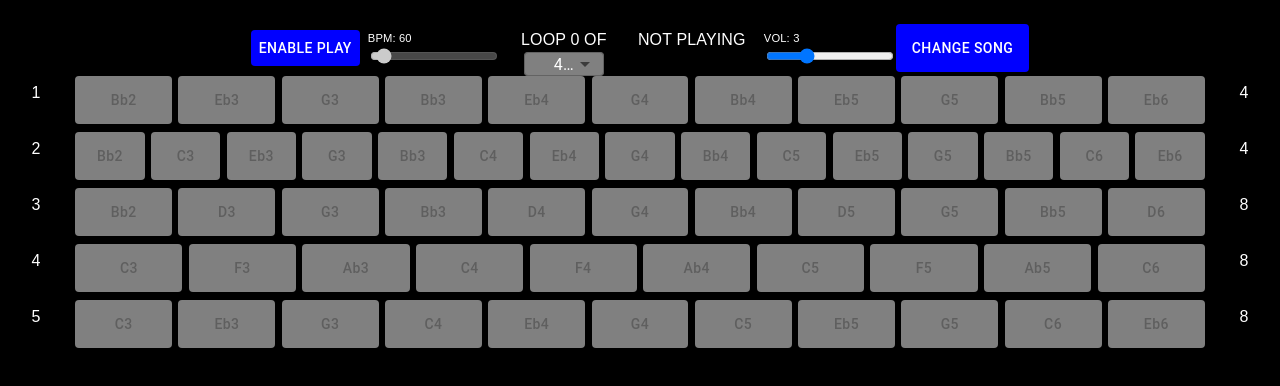
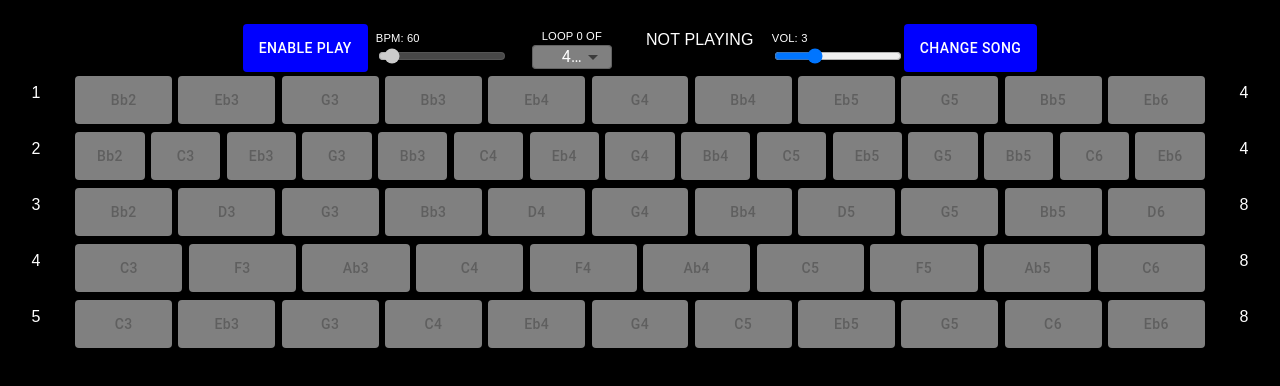
Before and after one commit to talkallday/react-love, a React (Vite) app in the folder react-love/: page / in a window 1280 px wide. Shown: the top 386 px of the page. Built offline with nearby package versions, Linux system fonts and the light colour scheme.

Commit message:
style fixes

```diff
--- a/react-love/src/components/menu/LoopStatus.tsx
+++ b/react-love/src/components/menu/LoopStatus.tsx
@@ -12,7 +12,7 @@ type StatusProps = {
 const LoopStatus = ({totalLoops, setTotalLoops, playing, loop}: StatusProps) => {
   return (
     <Box
-      sx={{ maxWidth: '8rem' }}
+      sx={{ maxWidth: '8rem', fontSize: "0.7rem" }}
       className="cell"
       id="play-status"
     >
--- a/react-love/src/components/menu/Play.tsx
+++ b/react-love/src/components/menu/Play.tsx
@@ -115,6 +115,7 @@ const Play = ({
     <Button
       sx={{
         backgroundColor: disabled ? 'blue' : playing ? 'red' : 'green',
+        padding: '1rem',
         '&.MuiButton-root:hover': {
           backgroundColor: disabled ? 'blue' : playing ? 'red' : 'green',
         },
```
Also changed, not shown: 1 other file (tests, documents, lock files or other folders).
